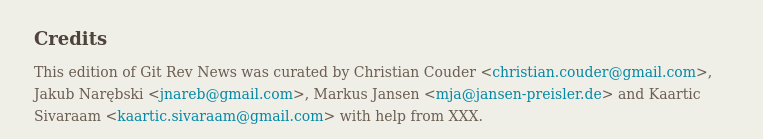
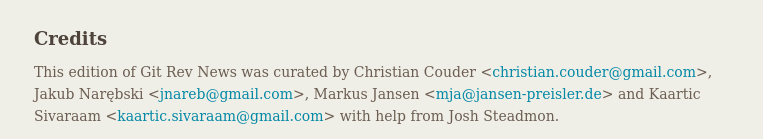
Before and after one commit to git/git.github.io, a Jekyll site: the page built from rev_news/drafts/edition-79.md, in a window 1280 px wide and 900 px high, scrolled down 2825 px. Shown: the part 758-897 px from the top of the window, without its empty margins (375-1138 px from the left). Built offline with Jekyll 4.4.1, drawn with Linux system fonts in a browser that asks for light colours.

Commit message:
rn-79: add Josh Steadmon among the helpers

```diff
--- a/rev_news/drafts/edition-79.md
+++ b/rev_news/drafts/edition-79.md
@@ -243,4 +243,4 @@
 Jakub Narębski &lt;<jnareb@gmail.com>&gt;,
 Markus Jansen &lt;<mja@jansen-preisler.de>&gt; and
 Kaartic Sivaraam &lt;<kaartic.sivaraam@gmail.com>&gt;
-with help from XXX.
+with help from Josh Steadmon.
```
